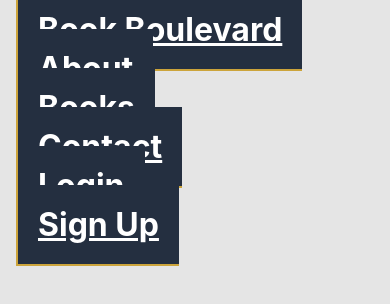
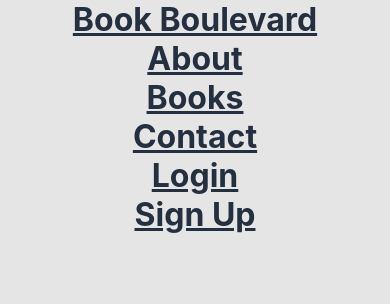
Before and after one commit to SiaESin/MSP3, a React (Create React App) app in the folder client/: page /bookdetails in a window 390 px wide. Shown: the top 304 px of the page. Built offline with nearby package versions, Linux system fonts and the light colour scheme.

Commit message:
Styling update 1

```diff
--- a/client/src/App.css
+++ b/client/src/App.css
@@ -5,7 +5,6 @@
     --bg: #E5E5E5;
 }
 
-/* Main */
 html {
     box-sizing: border-box;
     color: var(--maintext);
@@ -33,17 +32,30 @@ nav a {
     padding: 20px;
     border-bottom: #CCA43B solid 2px;
 }
-nav a:first-of-type {
-    border-left: #CCA43B solid 2px;
-}
 nav a:hover {
     color: #CCA43B;
 }
 
-  /* Responsive layout - makes a one column layout instead of a two-column layout */
   @media (max-width: 800px) {
+    html {
+        text-align: center;
+    }
+    h1 {
+        color: #CCA43B;
+        background-color: #242F40;
+        padding: 5px 20px 10px 20px;
+        border: 2px solid white;
+        border-radius: 30px;
+    }
+
     .flex-container {
         flex-direction: column;
+        margin: 0;
+    }
+    nav a {
+        color: var(--maintext);
+        background-color: rgba(0, 0, 0, 0);
+        border: none;
     }
 
     .information {
```
